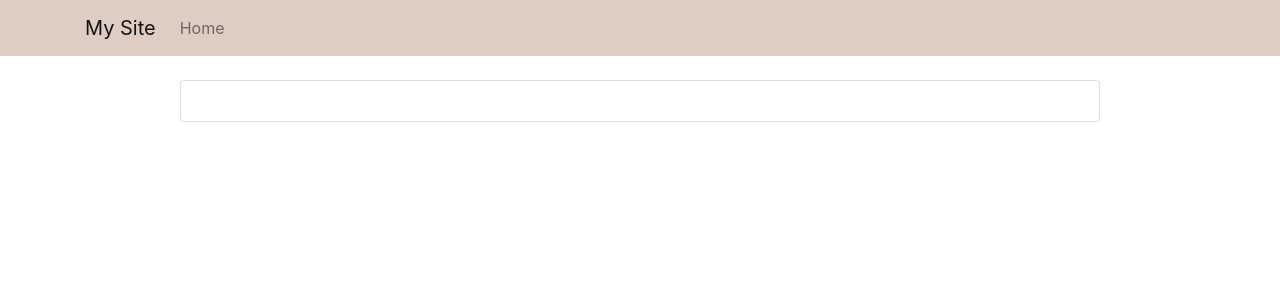
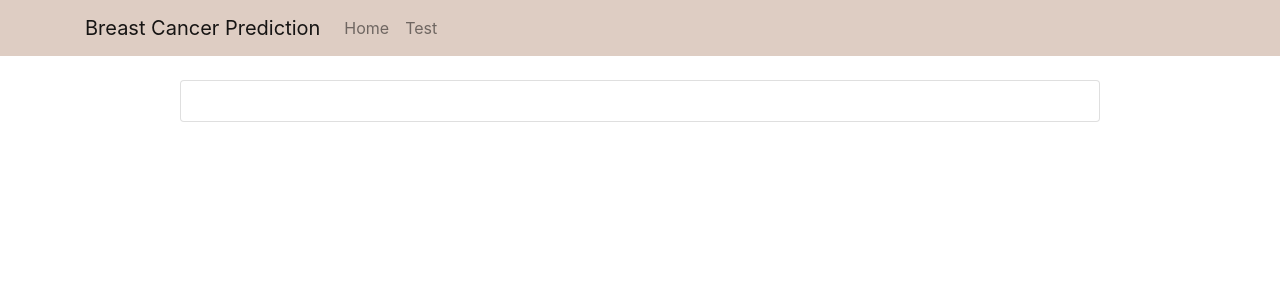
Before and after one commit to divyaprabha123/ML_django, a Django app: page / in a window 1280 px wide. Shown: the top 300 px of the page. Run offline with Django 3.2, Linux system fonts and the light colour scheme; some libraries are stand-ins or nearby versions.

Commit message:
Update base.html

```diff
--- a/breast_cancer/api/templates/api/base.html
+++ b/breast_cancer/api/templates/api/base.html
@@ -10,7 +10,7 @@
 <body>
   <nav class="navbar navbar-expand-lg navbar-light mb-4" style="background-color:#decdc3">
     <div class="container">
-      <a class="navbar-brand" href="{% url 'home' %}">My Site</a>
+      <a class="navbar-brand" href="{% url 'home' %}">Breast Cancer Prediction</a>
       <button class="navbar-toggler" type="button" data-toggle="collapse" data-target="#navbarSupportedContent" aria-controls="navbarSupportedContent" aria-expanded="false" aria-label="Toggle navigation">
         <span class="navbar-toggler-icon"></span>
       </button>
@@ -19,7 +19,9 @@
           <li class="nav-item">
             <a class="nav-link" href="{% url 'home' %}">Home</a>
           </li>
-
+          <li class="nav-item">
+            <a class="nav-link" href="{% url 'upload' %}">Test</a>
+          </li>
         </ul>
       </div>
     </div>
```
